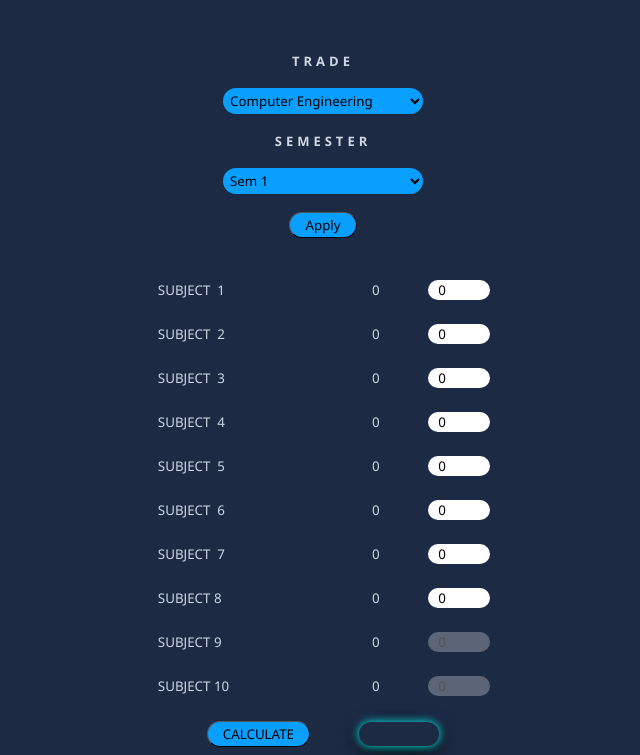
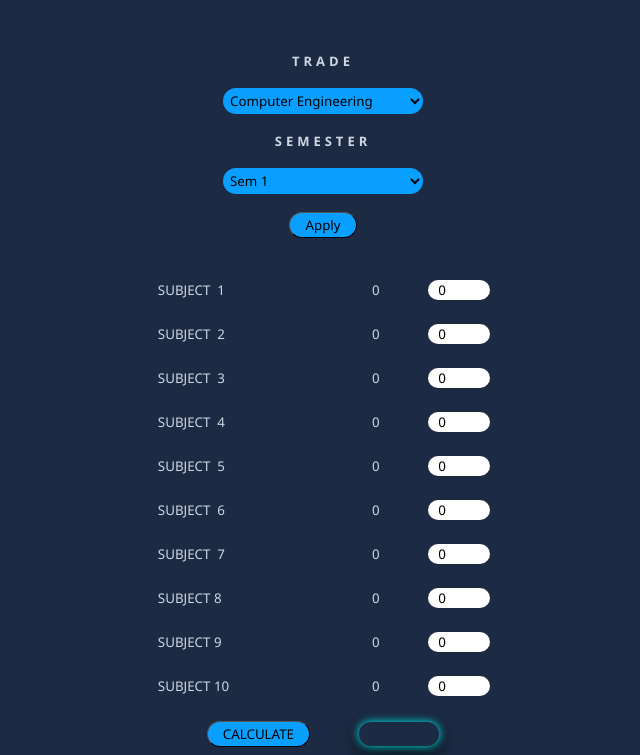
Before and after one commit to adithyanmanayil/polysgpa.github.io, a plain HTML site: page index.html in a window 1280 px wide. Shown: the part 104-859 px from the top of the page, without its empty margins (317-957 px from the left). Drawn offline with Linux system fonts and the light colour scheme.

Commit message:
Update index.html

```diff
--- a/index.html
+++ b/index.html
@@ -94,12 +94,12 @@
 					<br>
 					<input type="text" name="sub9name" id="sub9name" class="subjects" value="SUBJECT 9" disabled>
 					<input type="text" name="sub9credit" id="sub9credit" class="sub_credits" value="0" disabled>
-					<input type="number" name="sub9mark" id="sub9mark" class="sub_marks" value="0" onFocus="this.value=''" disabled>
+					<input type="number" name="sub9mark" id="sub9mark" class="sub_marks" value="0" onFocus="this.value=''">
 					<br>
 					<br>
 					<input type="text" name="sub10name" id="sub10name" class="subjects" value="SUBJECT 10" disabled>
 					<input type="text" name="sub10credit" id="sub10credit" class="sub_credits" value="0" disabled>
-					<input type="number" name="sub10mark" id="sub10mark" class="sub_marks" value="0" onFocus="this.value=''" disabled>
+					<input type="number" name="sub10mark" id="sub10mark" class="sub_marks" value="0" onFocus="this.value=''">
 				</b>
 			</form>
 		</div>
```
